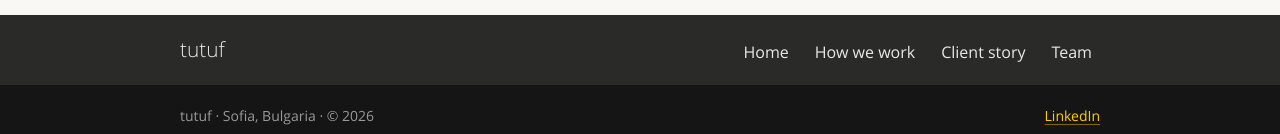
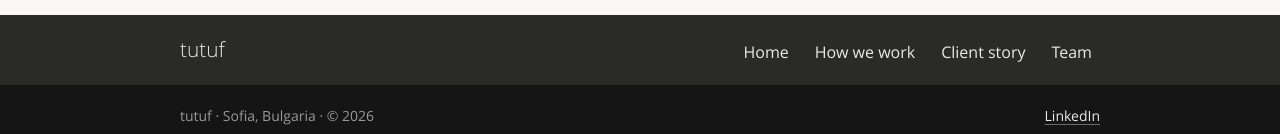
Before and after one commit to tutuf/tutuf.github.io, a Jekyll site: the page built from index.md, in a window 1280 px wide. Shown: the part 5878-6012 px from the top of the page. Built offline with Jekyll 4.4.1, drawn with Linux system fonts in a browser that asks for light colours.

Commit message:
Give the LinkedIn link the footer's grey in light mode
On the light page every link is amber, and the gold LinkedIn link in the
dark bottom bar was the one gold word left, so it read as a leftover
from the dark theme. In light mode it now takes the footer menu's grey,
keeps a soft underline so it still reads as a link, and turns gold on
hover like the menu. Dark mode is unchanged.

Co-Authored-By: Claude Opus 5.5 <noreply@anthropic.com>

```diff
--- a/assets/css/style.scss
+++ b/assets/css/style.scss
@@ -155,6 +155,18 @@ $font-family-heading: $font-family-base;
   .footer,
   .sub-footer {
     @include dark-colours;
+  }
+
+  // a gold link would stand alone among the page's amber, so LinkedIn takes
+  // the footer menu's grey; the underline still marks it as a link
+  .sub-footer a.social {
+    color: var(--heading);
+    text-decoration-color: rgba(232, 232, 232, 0.4);
+
+    &:hover {
+      color: var(--accent);
+      text-decoration-color: currentColor;
+    }
   }
 }
 
```
